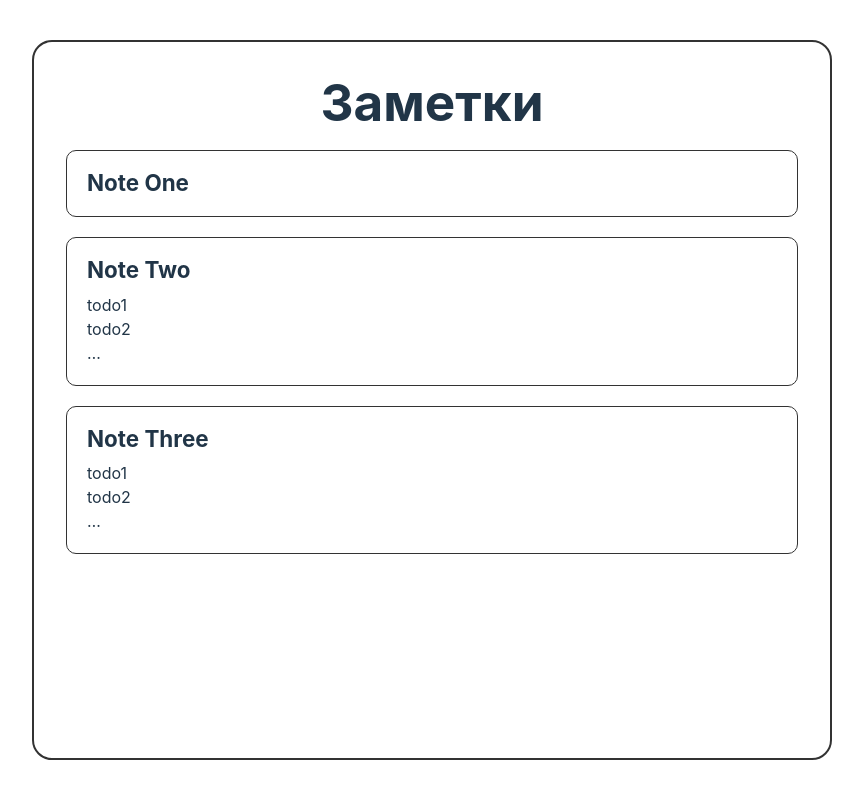
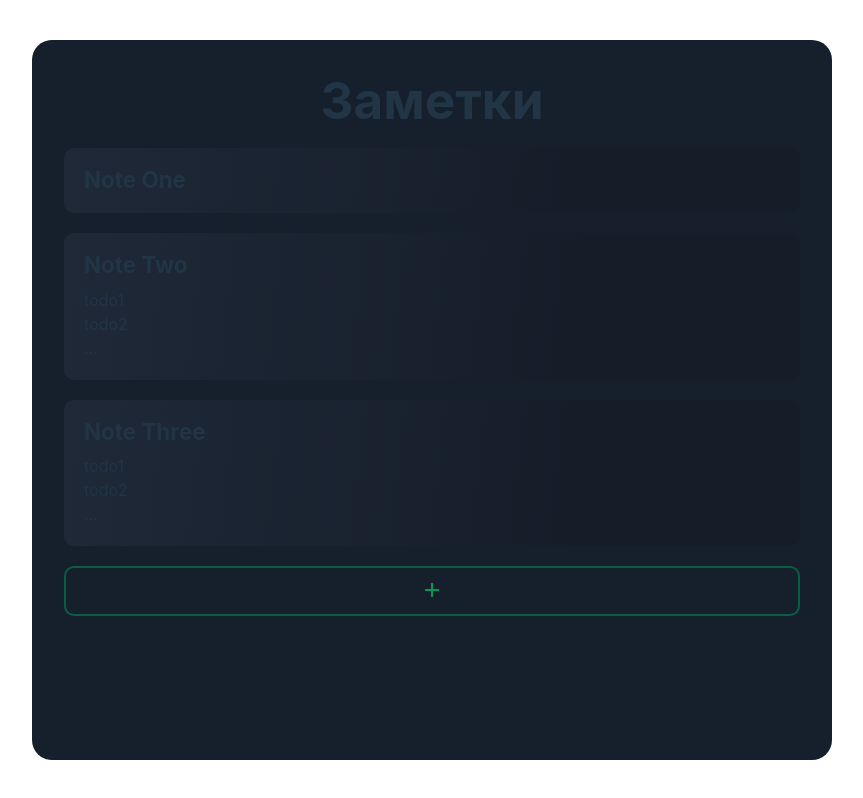
Before and after one commit to TimurGumarov/todo-app-coins, a Vue app: page / in a window 1280 px wide. Shown: the whole page, without its empty margins (208-1071 px from the left). Built offline with nearby package versions, Linux system fonts and the light colour scheme.

Commit message:
Note add button added + styles changes

```diff
--- a/src/components/NotePreview.vue
+++ b/src/components/NotePreview.vue
@@ -30,12 +30,20 @@ div {
 	display: flex;
 	flex-flow: column;
 	gap: 10px;
-	border: 1px solid #333;
 	border-radius: 10px;
+	background: linear-gradient(97deg, #202a39 -8.29%, #151d29 70.65%);
+	box-shadow: rgba(18, 18, 18, 0.25) 0px 0 0 0, rgba(0, 0, 0, 0.3) 0px 0 0 0;
 	margin: 0;
 	padding: 20px;
 	cursor: pointer;
+	transition: box-shadow 0.2s ease-in-out;
 }
+
+div:hover {
+	box-shadow: rgba(18, 18, 18, 0.25) 0px 5px 20px -1px,
+		rgba(0, 0, 0, 0.3) 0px 3px 3px -1px;
+}
+
 h3 {
 	margin: 0;
 }
--- a/src/pages/HomePage.vue
+++ b/src/pages/HomePage.vue
@@ -1,6 +1,7 @@
 <script setup lang="ts">
 import NotePreview from "../components/NotePreview.vue"
 import { store } from "../store"
+import IconAdd from "../assets/icon-add.vue"
 </script>
 
 <template>
@@ -11,6 +12,9 @@ import { store } from "../store"
 			:note="note"
 			@click="$emit('enterEditing', note.id)"
 		/>
+		<button class="add-note">
+			<IconAdd :style="{ fill: 'rgb(0 154 92)' }" />
+		</button>
 	</div>
 </template>
 
@@ -20,4 +24,21 @@ import { store } from "../store"
 	flex-flow: column;
 	gap: 20px;
 }
+.add-note {
+	background: none;
+	color: inherit;
+	padding: 10px 10px 6px;
+	font: inherit;
+	cursor: pointer;
+	outline: inherit;
+	width: 100%;
+	border: 2px solid rgb(0 154 92 / 50%);
+	box-shadow: rgb(0 189 113 / 20%) 0 0 0 0;
+	border-radius: 10px;
+	transition: box-shadow 0.2s ease-in-out, border-color 0.2s ease-in-out;
+}
+.add-note:hover {
+	border: 2px solid rgb(0 154 92);
+	box-shadow: rgb(0 189 113 / 80%) 0 0 10px 0;
+}
 </style>
--- a/src/style.css
+++ b/src/style.css
@@ -5,7 +5,7 @@
 
   color-scheme: light dark;
   color: rgba(255, 255, 255, 0.87);
-  background-color: #242424;
+  background-color: #0f1923;
 
   font-synthesis: none;
   text-rendering: optimizeLegibility;
@@ -53,7 +53,7 @@ ul {
   min-height: calc(100vh - 80px);
   margin: 40px;
   padding: 2rem;
-  border: 2px solid #333;
+  background: #161f2c;
   border-radius: 20px;
   box-sizing: border-box;
 }
```
